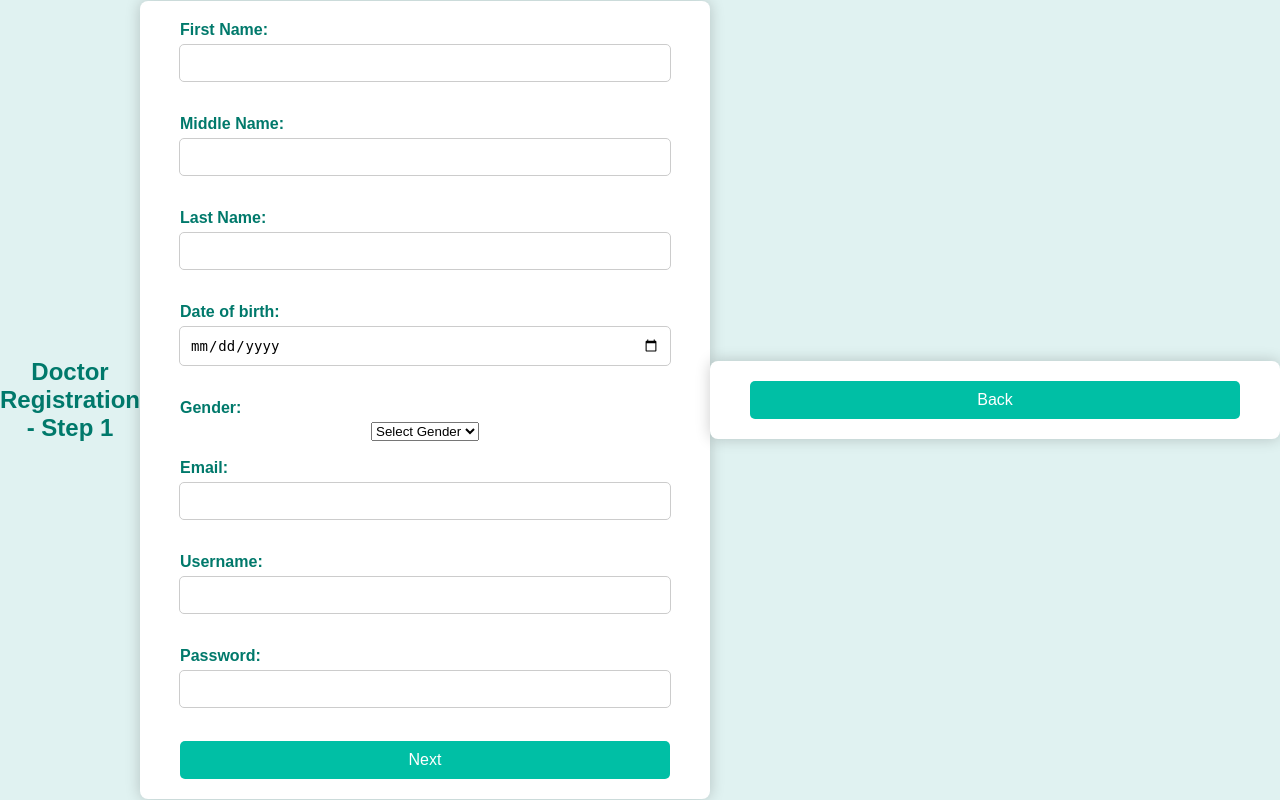
After one commit to bardatt1/ArdaJacaQuietaRepo, a Django app: page /register/step1/ in a window 1280 px wide. The commit adds this page. Run offline with Django 5.2, Linux system fonts and the light colour scheme.

Commit message:
added registraion css and implementation

```diff
--- a/prms/doctor/models.py
+++ b/prms/doctor/models.py
@@ -5,7 +5,10 @@ class Doctor(models.Model):
     password = models.CharField(max_length=100)
     email = models.EmailField(unique=True)
     first_name = models.CharField(max_length=50)
+    middle_name = models.CharField(max_length=50, blank=True, null=True)
     last_name = models.CharField(max_length=50)
+    birthday = models.DateField(null=True, blank=True)
+    gender = models.CharField(max_length=10, null=True, blank=True)
     specialization = models.CharField(max_length=100)
 
     def __str__(self):
--- /dev/null
+++ b/prms/doctor/static/registration.css
@@ -0,0 +1,102 @@
+/* General styles */
+body {
+    font-family: Arial, sans-serif;
+    background-color: #e0f2f1;
+    margin: 0;
+    padding: 0;
+    display: flex;
+    justify-content: center;
+    align-items: center;
+    height: 100vh;
+}
+
+/* Container styles */
+form {
+    background-color: #fff;
+    border-radius: 8px;
+    box-shadow: 0 0 15px rgba(0, 0, 0, 0.2);
+    max-width: 800px;
+    width: 90%;
+    padding: 20px 40px;
+    display: flex;
+    flex-direction: column;
+    align-items: center;
+}
+
+h2 {
+    text-align: center;
+    color: #00796b;
+    margin-bottom: 20px;
+}
+
+/* Label styles */
+label {
+    width: 100%;
+    margin-bottom: 5px;
+    font-weight: bold;
+    color: #00796b;
+}
+
+/* Input styles */
+input[type="text"],
+input[type="email"],
+input[type="password"],
+input[type="date"] {
+    width: calc(100% - 20px);
+    padding: 10px;
+    margin-bottom: 15px;
+    border: 1px solid #ccc;
+    border-radius: 5px;
+    font-size: 14px;
+}
+
+/* Button styles */
+button {
+    background-color: #00bfa5;
+    color: #fff;
+    border: none;
+    border-radius: 5px;
+    padding: 10px 20px;
+    cursor: pointer;
+    font-size: 16px;
+    transition: background-color 0.3s;
+    width: 100%;
+}
+
+button:hover {
+    background-color: #00796b;
+}
+
+/* Form section styles */
+form img {
+    width: 100%;
+    max-height: 300px;
+    border-radius: 8px 8px 0 0;
+}
+
+form .form-section {
+    margin-top: 20px;
+    width: 100%;
+}
+
+/* Two-column layout for inputs */
+.two-column {
+    display: flex;
+    justify-content: space-between;
+    gap: 10px;
+}
+
+.two-column input {
+    width: calc(50% - 5px);
+}
+
+/* Media Queries */
+@media (max-width: 768px) {
+    .two-column {
+        flex-direction: column;
+    }
+
+    .two-column input {
+        width: 100%;
+    }
+}
--- a/prms/doctor/templates/login.html
+++ b/prms/doctor/templates/login.html
@@ -29,7 +29,7 @@
                     <a href="#">Forgot Password?</a>
                 </div>
                 <div class="signup">
-                    <a href="{% url 'registration' %}">Sign up</a>
+                    <a href="{% url 'registration_step1' %}">Sign up</a>
                 </div>
             </form>
         </div>
--- /dev/null
+++ b/prms/doctor/templates/registration_step1.html
@@ -0,0 +1,52 @@
+{% load static %}
+
+<!DOCTYPE html>
+<html lang="en">
+<head>
+    <meta charset="UTF-8">
+    <meta name="viewport" content="width=device-width, initial-scale=1.0">
+    <link rel="stylesheet" href="{% static 'registration.css' %}">
+    <title>Registration - Step 1</title>
+</head>
+<body>
+    <h2>Doctor Registration - Step 1</h2>
+    <form action="{% url 'registration_step2' %}" method="post">
+        {% csrf_token %}
+        <label>First Name:</label>
+        <input type="text" name="first_name"><br>
+
+        <label>Middle Name:</label>
+        <input type="text" name="middle_name"><br>
+
+        <label>Last Name:</label>
+        <input type="text" name="last_name" required><br>
+
+        <label>Date of birth:</label>
+        <input type="date" name="birthday" placeholder="mm/dd/yyyy" required><br>
+
+        <label>Gender:</label>
+        <select name="gender" required>
+            <option value="">Select Gender</option>
+            <option value="male">Male</option>
+            <option value="female">Female</option>
+            <option value="others">Others</option>
+        </select><br>
+
+        <label>Email:</label>
+        <input type="email" name="email" required><br>
+
+        <label>Username:</label>
+        <input type="text" name="username" required><br>
+
+        <label>Password:</label>
+        <input type="password" name="password" required><br>
+
+        <button type="submit">Next</button>
+    </form>
+
+    <!-- Back Button -->
+    <form action="{% url 'login' %}" method="get">
+        <button type="submit">Back</button>
+    </form>
+</body>
+</html>
--- a/prms/doctor/urls.py
+++ b/prms/doctor/urls.py
@@ -2,7 +2,9 @@ from django.urls import path
 from . import views
 
 urlpatterns = [
-    path('register/', views.doctor_register_view, name='registration'),
+    path('register/step1/', views.registration_step1, name='registration_step1'),
+    path('register/step2/', views.registration_step2, name='registration_step2'),
+    path('register/complete/', views.registration_complete, name='registration_complete'),
     path('login/', views.doctor_login_view, name='login'),
     path('home/', views.doctor_home_view, name='home'),
     path('add-patient/', views.add_patient_view, name='add_patient'),
--- a/prms/doctor/views.py
+++ b/prms/doctor/views.py
@@ -2,32 +2,85 @@ from django.shortcuts import render, redirect
 from django.contrib import messages
 from .models import Doctor, Patient
 from django.contrib.auth.hashers import make_password, check_password
+from django.urls import reverse
 
-def doctor_register_view(request):
+
+
+def registration_step1(request):
     if request.method == 'POST':
-        username = request.POST['username']
-        password = request.POST['password']
-        email = request.POST['email']
-        first_name = request.POST['first_name']
-        last_name = request.POST['last_name']
-        specialization = request.POST['specialization']
+        # Store form data in session
+        request.session['first_name'] = request.POST.get('first_name')
+        request.session['middle_name'] = request.POST.get('middle_name')
+        request.session['last_name'] = request.POST.get('last_name')
+        request.session['birthday'] = request.POST.get('birthday')
+        request.session['gender'] = request.POST.get('gender')
+        request.session['email'] = request.POST.get('email')
+        request.session['username'] = request.POST.get('username')
+        request.session['password'] = request.POST.get('password')
 
-        # Check if the username already exists
-        if Doctor.objects.filter(username=username).exists():
-            messages.error(request, 'Username already exists. Please choose a different one.')
-        else:
-            # Create the new doctor
-            Doctor.objects.create(
+        # Redirect to Step 2
+        return redirect(reverse('registration_step2'))
+
+    return render(request, 'registration_step1.html')
+
+
+def registration_step2(request):
+    # Retrieve and print session data
+    print(f"Session Data - Username: {request.session.get('username')}, First Name: {request.session.get('first_name')}, Last Name: {request.session.get('last_name')}")
+
+    if request.method == 'POST':
+        # Retrieve step 1 data from the session
+        first_name = request.session.get('first_name')
+        middle_name = request.session.get('middle_name')
+        last_name = request.session.get('last_name')
+        birthday = request.session.get('birthday')
+        gender = request.session.get('gender')
+        email = request.session.get('email')
+        username = request.session.get('username')
+        password = make_password(request.session.get('password'))
+
+        # Confirm that username is not None
+        if not username:
+            print("Error: Username is missing from the session.")
+            return render(request, 'registration_step1.html', {"error": "Username is required."})
+
+        # Retrieve step 2 form data
+        specialization = request.POST.get('specialization')
+        chart_number = request.POST.get('chart_number')
+        health_care_number = request.POST.get('health_care_number')
+        current_address = request.POST.get('current_address')
+        social_security_number = request.POST.get('social_security_number')
+        phone_number_home = request.POST.get('phone_number_home')
+        phone_number_work = request.POST.get('phone_number_work')
+
+        # Try creating the doctor instance
+        try:
+            doctor = Doctor.objects.create(
                 username=username,
-                password=make_password(password),  # Hash the password
+                password=password,
                 email=email,
                 first_name=first_name,
+                middle_name=middle_name,
                 last_name=last_name,
+                birthday=birthday,
+                gender=gender,
                 specialization=specialization,
+                # Fill in other required fields as per model
             )
-            messages.success(request, 'Registration successful! Please log in.')
-            return redirect('login')
-    return render(request, 'registration.html')
+
+            # Clear session and redirect
+            request.session.flush()
+            return redirect('registration_complete')
+
+        except Exception as e:
+            print(f"Error creating Doctor instance: {e}")
+            return render(request, 'registration_step2.html', {"error": "There was an error with registration."})
+
+    return render(request, 'registration_step2.html')
+
+
+def registration_complete(request):
+    return render(request, 'registration_complete.html')
 
 def doctor_login_view(request):
     if request.method == 'POST':
```
Also changed, not shown: prms/doctor/templates/registration.html (deleted, +0 -35 lines), prms/doctor/templates/registration_complete.html (added, +12 -0 lines), prms/doctor/templates/registration_step2.html (added, +44 -0 lines), prms/db.sqlite3, prms/doctor/migrations/0004_doctor_birthday_doctor_gender_doctor_middle_name.py (added).
